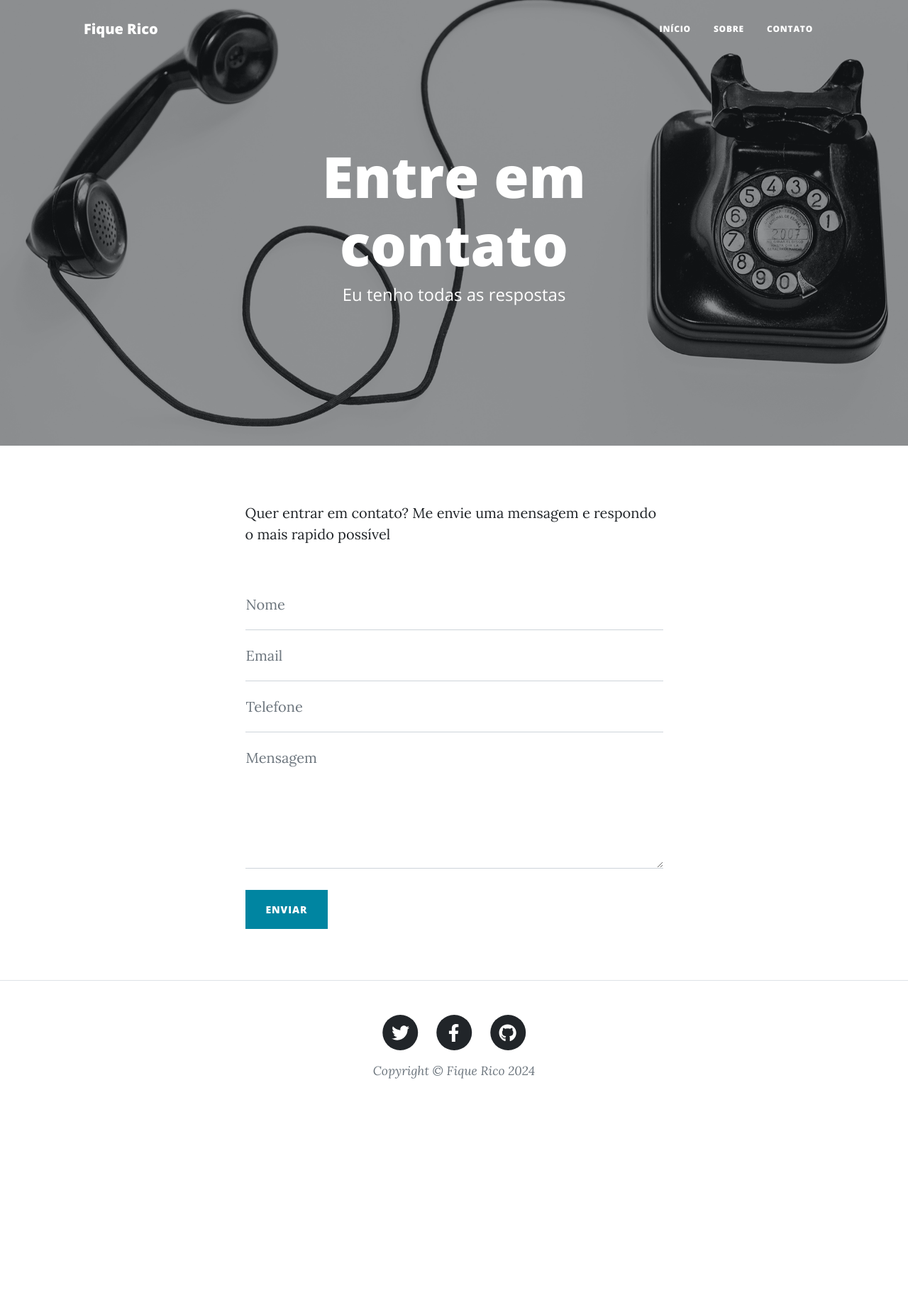
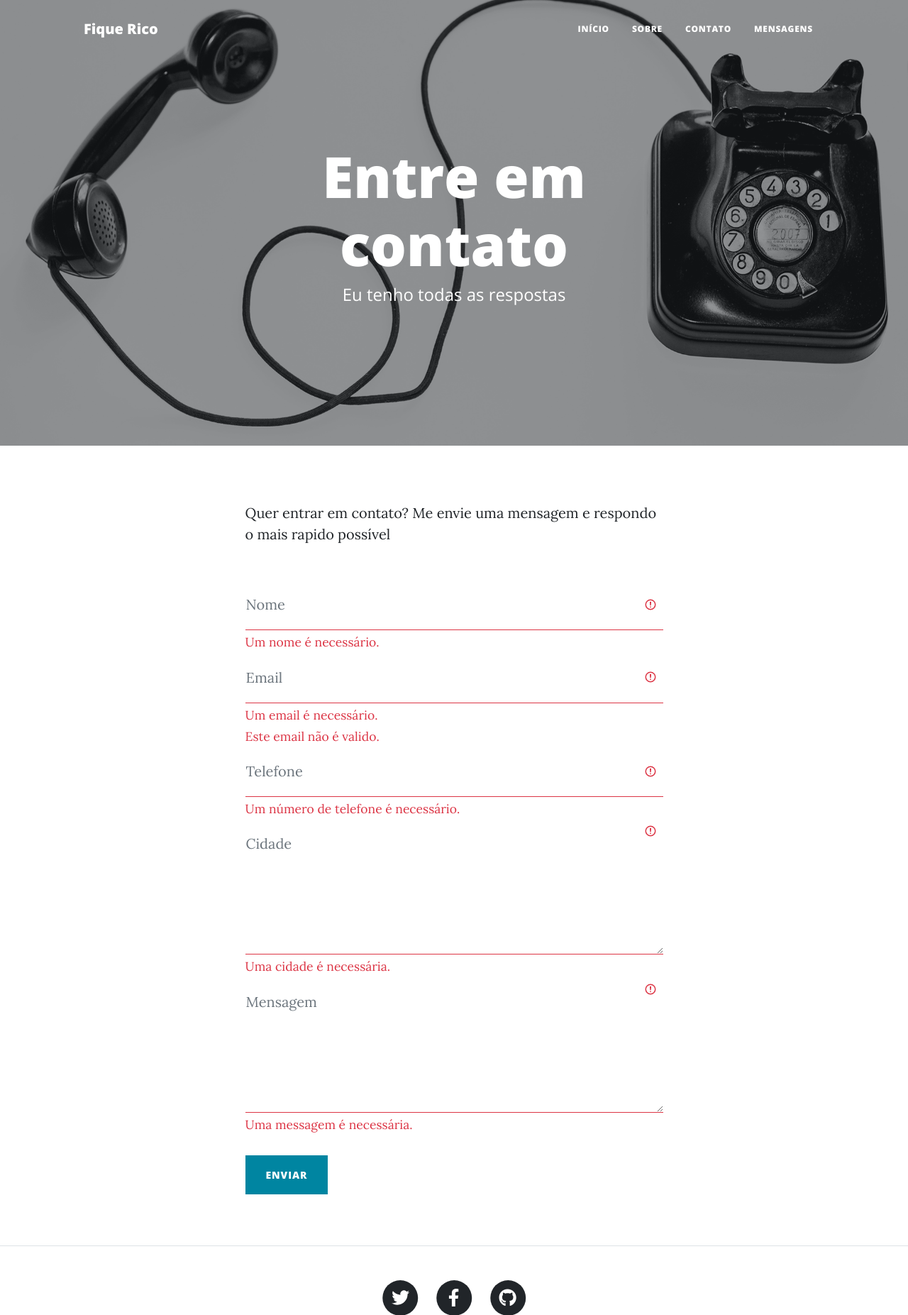
Before and after one commit to saramonalisa/blog-exemplo-2, a Django app: page /contato/ in a window 1280 px wide. Shown: the top 1853 px of the page at 71% size. Before the commit the page ends 1520 px from the top, so only its background shows below. Run offline with Django 5.2, Linux system fonts and the light colour scheme; data comes from the database, SQL or seed files in the repository; both versions use the stored data as it was after the commit; some libraries are stand-ins or nearby versions.

Commit message:
Adicionada validação de forms

```diff
--- a/blog/models.py
+++ b/blog/models.py
@@ -29,6 +29,7 @@ class Mensagem(models.Model):
     nome = models.CharField(max_length=100)
     email = models.EmailField()
     telefone = models.CharField(max_length=12)
+    cidade = models.CharField(max_length=100, blank=True)
     mensagem = models.TextField(max_length=1000)
     lida = models.BooleanField(default=False)
 
--- a/blog/templates/base.html
+++ b/blog/templates/base.html
@@ -31,6 +31,7 @@
                         <li class="nav-item"><a class="nav-link px-lg-3 py-3 py-lg-4" href="{% url 'index' %}">Início</a></li>
                         <li class="nav-item"><a class="nav-link px-lg-3 py-3 py-lg-4" href="{% url 'sobre' %}">Sobre</a></li>
                         <li class="nav-item"><a class="nav-link px-lg-3 py-3 py-lg-4" href="{% url 'contato' %}">Contato</a></li>
+                        <li class="nav-item"><a class="nav-link px-lg-3 py-3 py-lg-4" href="{% url 'mensagens' %}">Mensagens</a></li>
                     </ul>
                 </div>
             </div>
--- a/blog/templates/contato.html
+++ b/blog/templates/contato.html
@@ -35,25 +35,30 @@
                     <form id="contactForm" method="POST">
                         {% csrf_token %}
                         <div class="form-floating">
-                            <input class="form-control" id="name" type="text" name="nome" placeholder="Digite seu nome..." data-sb-validations="required" />
+                            <input class="form-control {% if 'erro.nome' %}is-invalid{% endif %}" id="name" type="text" name="nome" placeholder="Digite seu nome..." data-sb-validations="required" />
                             <label for="name">Nome</label>
-                            <div class="invalid-feedback">A name is required.</div>
+                            <div class="invalid-feedback">Um nome é necessário.</div>
                         </div>
                         <div class="form-floating">
-                            <input class="form-control" id="email" type="email" name="email" placeholder="Digite seu email..." data-sb-validations="required,email" />
+                            <input class="form-control {% if 'erro.email' %}is-invalid{% endif %}" id="email" type="email" name="email" placeholder="Digite seu email..." data-sb-validations="required,email" />
                             <label for="email">Email</label>
-                            <div class="invalid-feedback">An email is required.</div>
-                            <div class="invalid-feedback">Email is not valid.</div>
+                            <div class="invalid-feedback">Um email é necessário.</div>
+                            <div class="invalid-feedback">Este email não é valido.</div>
                         </div>
                         <div class="form-floating">
-                            <input class="form-control" id="phone" type="tel" name="telefone" placeholder="Digite seu telefone..." data-sb-validations="required" />
+                            <input class="form-control {% if 'erro.telefone' %}is-invalid{% endif %}" id="phone" type="tel" name="telefone" placeholder="Digite seu telefone..." data-sb-validations="required" />
                             <label for="phone">Telefone</label>
-                            <div class="invalid-feedback">A phone number is required.</div>
+                            <div class="invalid-feedback">Um número de telefone é necessário.</div>
                         </div>
                         <div class="form-floating">
-                            <textarea class="form-control" id="message" name="mensagem" placeholder="Digite sua mensagem aqui..." style="height: 12rem" data-sb-validations="required"></textarea>
+                            <textarea class="form-control {% if 'erro.cidade' %}is-invalid{% endif %}" id="cidade" name="cidade" placeholder="Digite sua cidade aqui..." style="height: 12rem" data-sb-validations="required"></textarea>
+                            <label for="message">Cidade</label>
+                            <div class="invalid-feedback">Uma cidade é necessária.</div>
+                        </div>
+                        <div class="form-floating">
+                            <textarea class="form-control {% if 'erro.mensagem' %}is-invalid{% endif %}" id="message" name="mensagem" placeholder="Digite sua mensagem aqui..." style="height: 12rem" data-sb-validations="required"></textarea>
                             <label for="message">Mensagem</label>
-                            <div class="invalid-feedback">A message is required.</div>
+                            <div class="invalid-feedback">Uma messagem é necessária.</div>
                         </div>
                         <br />
                         <!-- Submit success message-->
--- a/blog/templates/index.html
+++ b/blog/templates/index.html
@@ -23,7 +23,7 @@
             <hr class="my-4" />
             {% endfor %}
             <!-- Pager-->
-            <div class="d-flex justify-content-end mb-4"><a class="btn btn-primary text-uppercase" href="#!">Older Posts →</a></div>
+            <div class="d-flex justify-content-end mb-4"><a class="btn btn-primary text-uppercase" href="#!">Postagens antigas →</a></div>
         </div>
     </div>
 </div>
--- a/blog/urls.py
+++ b/blog/urls.py
@@ -6,4 +6,5 @@ urlpatterns = [
     path('post/<int:post_id>', views.post, name='post'),
     path('sobre/', views.sobre, name='sobre'),
     path('contato/', views.contato, name='contato'),
+    path('mensagens/', views.mensagens, name='mensagens'),
 ]
--- a/blog/views.py
+++ b/blog/views.py
@@ -27,17 +27,36 @@ def contato(request):
             }
 
     if request.method == "POST":
-        print(request.POST['nome'])
-        print(request.POST['email'])
-        print(request.POST['telefone'])
-        print(request.POST['mensagem'])
+        context['erro'] = {}
+
+        if not request.POST['nome']:
+            context['erro']['nome'] = True
+        if not request.POST['email']:
+            context['erro']['email'] = True
+        if not request.POST['telefone']:
+            context['erro']['telefone'] = True
+        if not request.POST['cidade']:
+            context['erro']['cidade'] = True
+        if not request.POST['mensagem']:
+            context['erro']['mensagem'] = True
+        if context['erro']:
+            return render(request, "contato.html", context)
 
         mensagem = Mensagem(nome = request.POST['nome'],
                             email = request.POST['email'],
                             telefone = request.POST['telefone'],
+                            cidade = request.POST['cidade'],
                             mensagem = request.POST['mensagem'])
         mensagem.save()
 
         return render(request, "contato.html", context)
     else:
         return render(request, "contato.html", context)
+
+def mensagens(request):
+    context = {
+        "mensagens": Mensagem.objects.all(),
+        "blog": Blog.objects.first(),
+    }
+
+    return render(request, "mensagens.html", context)
```
Also changed, not shown: blog/templates/mensagens.html (added, +46 -0 lines), blog/migrations/0009_mensagem_cidade.py (added), db.sqlite3, media/home-bg_VCvhVil.jpg (added), media/post-bg_vUTvng7.jpg (added), media/post-sample-image_prX3Z1T.jpg (added).
